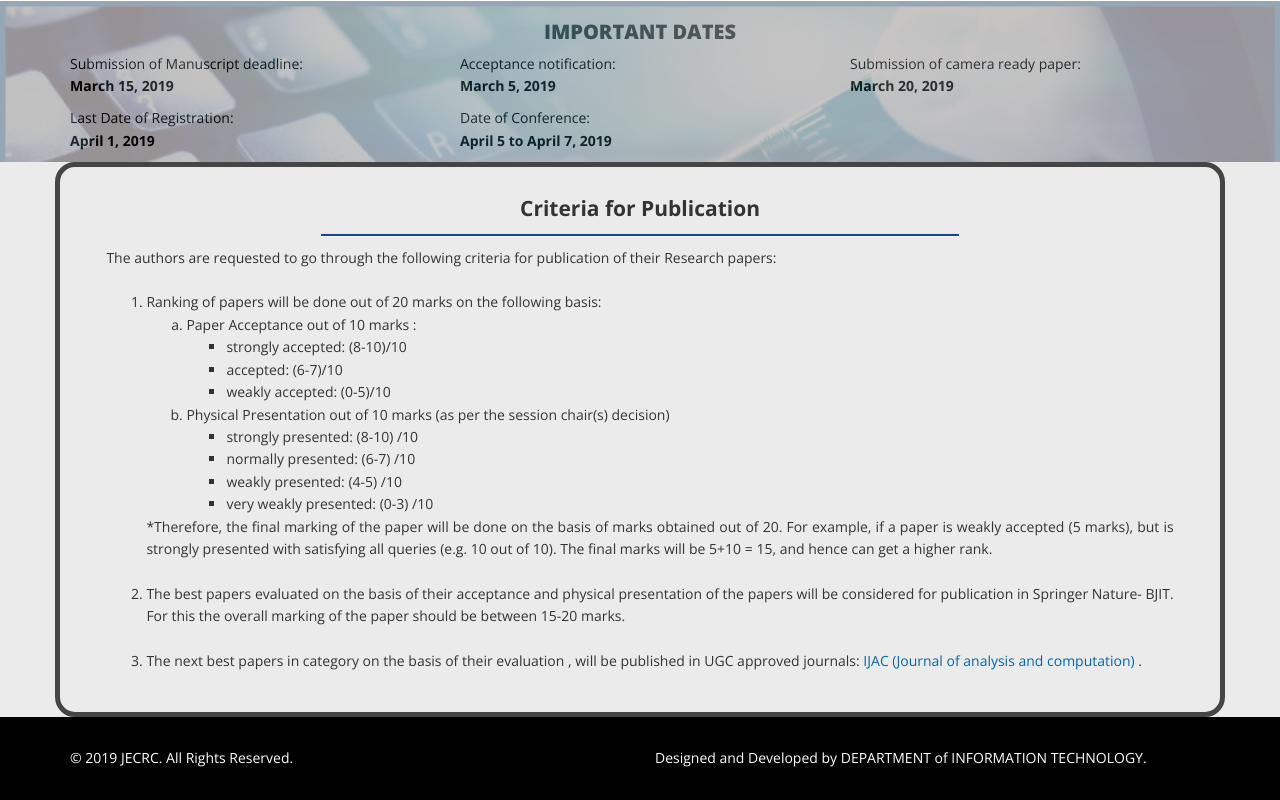
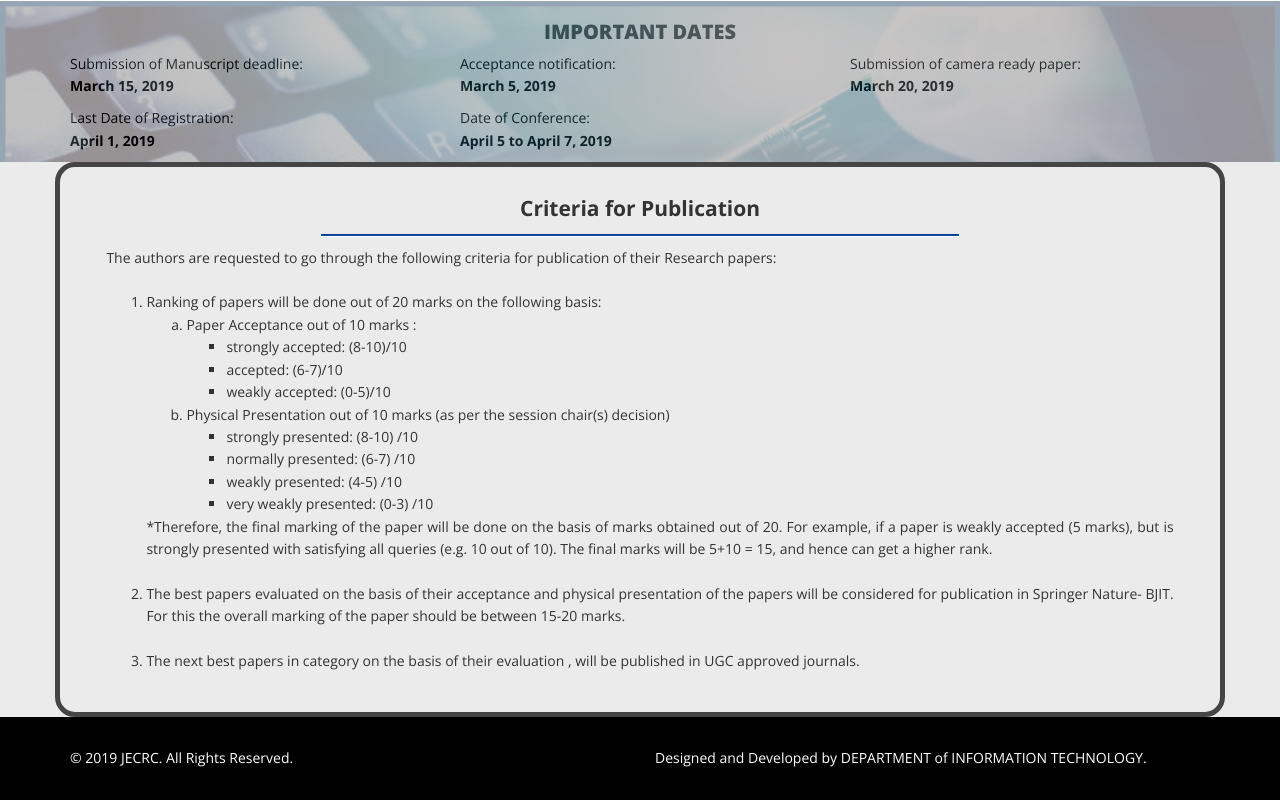
Before and after one commit to nurulhassan/ICSPR2019, a plain HTML site: page index.html in a window 1280 px wide. Shown: the part 1126-1926 px from the top of the page. Drawn offline with nearby package versions, Linux system fonts and the light colour scheme.

Commit message:
Update index.html

```diff
--- a/index.html
+++ b/index.html
@@ -247,7 +247,7 @@ et dolore magna aliqua. Ut enim ad minim veniam
             <br>
             <li> The best papers evaluated on the basis of their acceptance and physical presentation of the papers will be considered for publication in Springer Nature- BJIT. For this the overall marking of the paper should be between 15-20 marks.</li>
             <br>
-            <li>The next best papers in category on the basis of their evaluation , will be published in UGC approved journals: <a href="http://www.ijaconline.com/">IJAC (Journal of analysis and computation)</a>  .</li>
+            <li>The next best papers in category on the basis of their evaluation , will be published in UGC approved journals.</li>
           </ol></div>
 
         </div>
```
